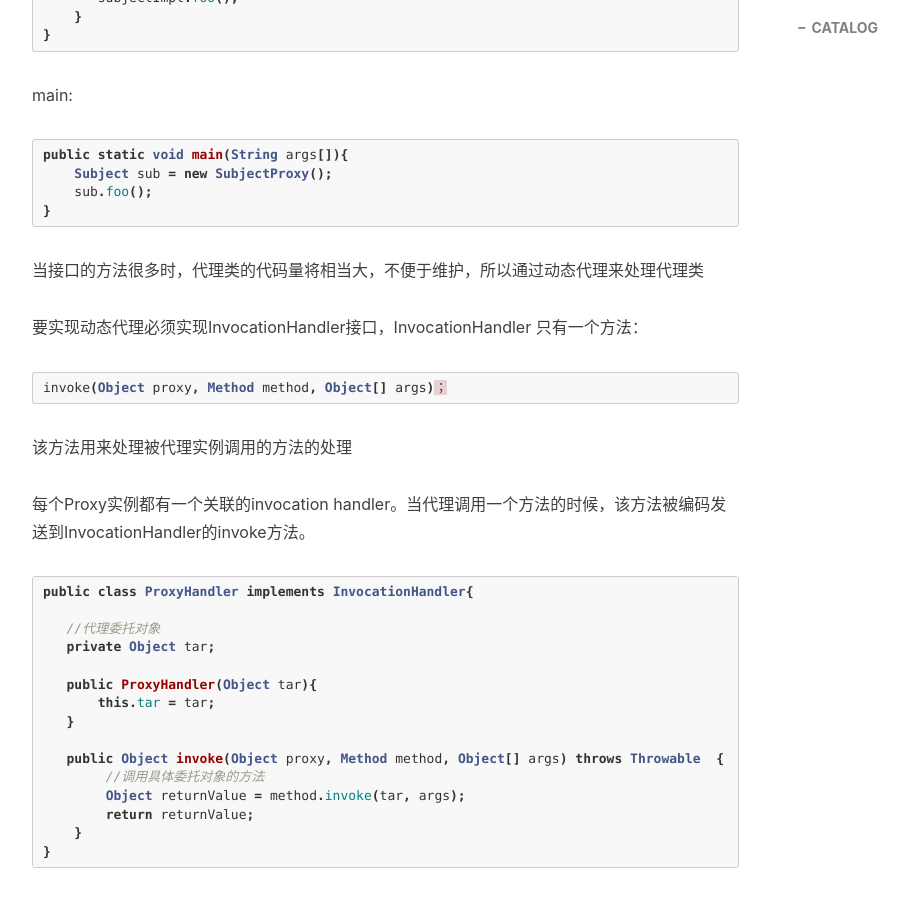
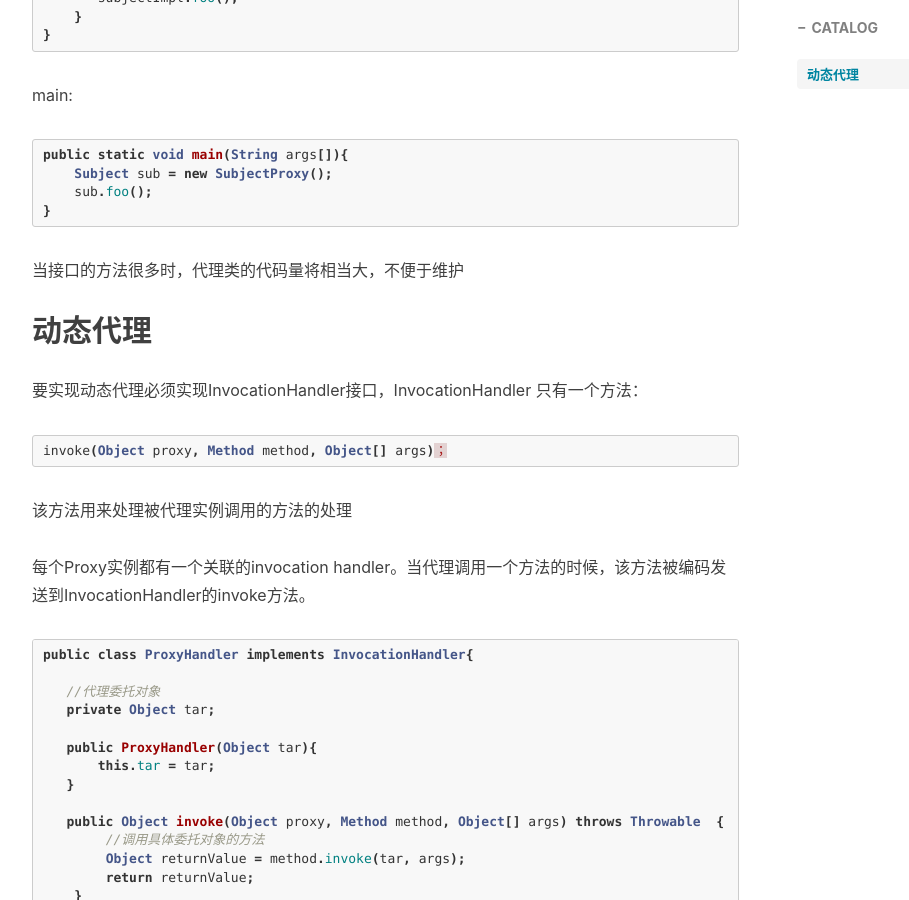
Before and after one commit to StevenDXC/Blog, a Jekyll site: the page built from _posts/2015-03-29-Java动态代理.md, in a window 1280 px wide and 900 px high, scrolled down 1379 px. Shown: the whole window, without its empty margins (233-1142 px from the left). Built offline with Jekyll 4.4.1, drawn with Linux system fonts in a browser that asks for light colours; nearby versions of some CDN libraries; Markdown is read by kramdown in place of the engine named in the settings; comment, search, counter and statistics services are not loaded.

Commit message:
Update 2015-03-29-Java动态代理.md

````diff
--- a/_posts/2015-03-29-Java动态代理.md
+++ b/_posts/2015-03-29-Java动态代理.md
@@ -57,7 +57,10 @@ public static void main(String args[]){
 }
 ```
 
-当接口的方法很多时，代理类的代码量将相当大，不便于维护，所以通过动态代理来处理代理类
+当接口的方法很多时，代理类的代码量将相当大，不便于维护
+
+动态代理
+---
 
 要实现动态代理必须实现InvocationHandler接口，InvocationHandler 只有一个方法：
 
````
